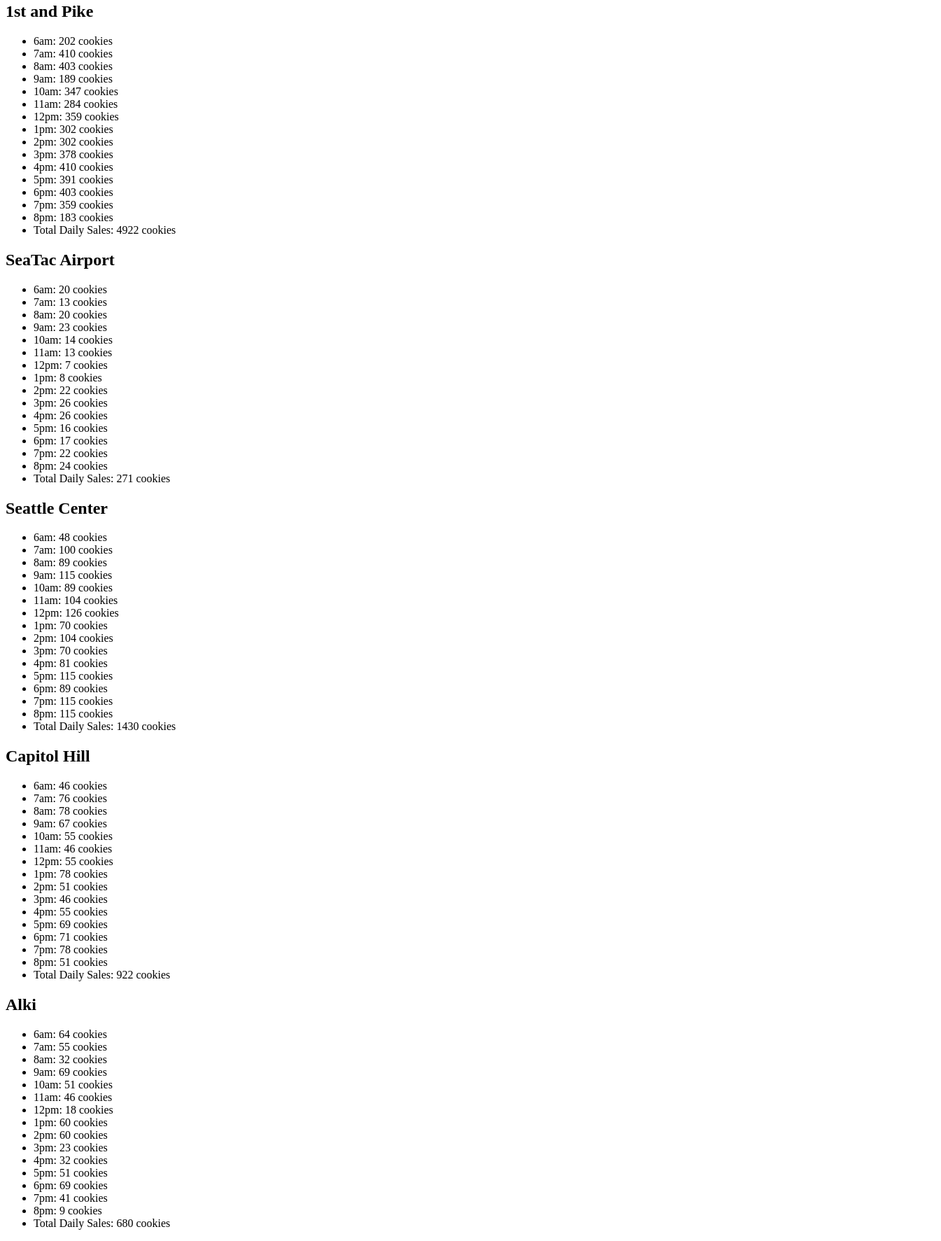
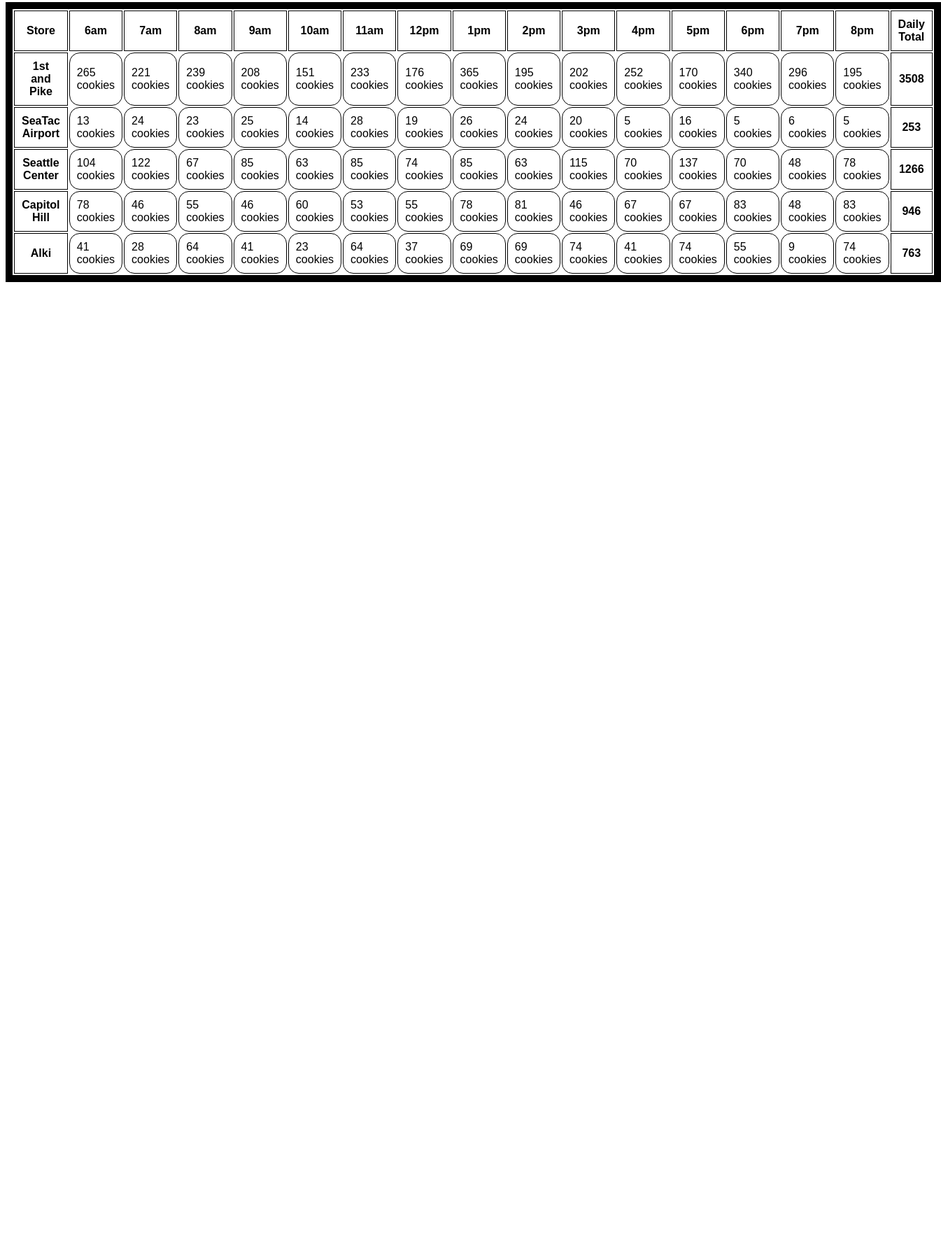
Before and after one commit to ALB37/cookie-stand, a plain HTML site: page sales.html in a window 1280 px wide. Shown: the part 77-1850 px from the top of the page at 70% size, 1345 px wide, since content can reach past the window. After the commit the page ends 800 px from the top, so only its background shows below. Drawn offline with Linux system fonts and the light colour scheme.

Commit message:
Refactored code using constructors instead of literals. Now formatted as a table instead of lists.

```diff
--- a/app.js
+++ b/app.js
@@ -2,163 +2,297 @@
 
 var hours = ['6am', '7am', '8am', '9am', '10am', '11am', '12pm', '1pm', '2pm', '3pm', '4pm', '5pm', '6pm', '7pm', '8pm'];
 
-var pike = {
-  name: 'Pike and 1st',
-  minCust: 23,
-  maxCust: 65,
-  avgCookieSales: 6.3,
-  dailySales: 0,
-  hourlySales: [],
-  hourlyCusts: function(){
-    return Math.floor(Math.random() * (this.maxCust - this.minCust + 1)) + this.minCust;
-  },
-  render: function(){
-    for (var i = 0; i < hours.length; i++){
-      var numCust = this.hourlyCusts();
-      this.hourlySales.push(Math.round(numCust * this.avgCookieSales));
-      this.dailySales += this.hourlySales[i];
-      var liEl = document.createElement('li');
-      liEl.textContent = hours[i] + ': ' + this.hourlySales[i] + ' cookies';
-      var pikeUl = document.getElementById('pike');
-      pikeUl.appendChild(liEl);
-      //console.log(hours[i] + ': ' + this.hourlyCusts());
-    }
-  },
-  total: function(){
-    // console.log(this.dailySales);
-    // console.log(this.avgCookieSales);
-    // var totalSales = Math.round(this.dailySales);
-    var liEl = document.createElement('li');
-    liEl.textContent = 'Total Daily Sales: ' + this.dailySales + ' cookies';
-    var pikeUl = document.getElementById('pike');
-    pikeUl.appendChild(liEl);
+
+var allStores = [];
+
+var storeTable = document.getElementById('store');
+
+function makeHeaderRow() {
+  var trEl = document.createElement('tr');
+
+  var thEl = document.createElement('th');
+  thEl.textContent = 'Store';
+  trEl.appendChild(thEl);
+
+  for (var i in hours) {
+    thEl = document.createElement('th');
+    thEl.textContent = hours[i];
+    trEl.appendChild(thEl);
+  }
+
+  thEl = document.createElement('th');
+  thEl.textContent = 'Daily Total';
+  trEl.appendChild(thEl);
+
+  storeTable.appendChild(trEl);
+}
+
+makeHeaderRow();
+
+function Store(name, minCust, maxCust, avgCookieSales, el){
+  this.name = name;
+  this.minCust = minCust;
+  this.maxCust = maxCust;
+  this.avgCookieSales = avgCookieSales;
+  this.dailySales = 0;
+  this.hourlySales = [];
+  this.el = el;
+  allStores.push(this);
+}
+
+Store.prototype.hourlyCusts = function(){
+  return Math.floor(Math.random() * (this.maxCust - this.minCust + 1)) + this.minCust;
+};
+
+Store.prototype.hourlyTrans = function(){
+  for (var i in hours){
+    var numCust = this.hourlyCusts();
+    this.hourlySales.push(Math.round(numCust * this.avgCookieSales));
   }
 };
-// pike.render();
 
-var seaTac = {
-  name: 'SeaTac Airport',
-  minCust: 3,
-  maxCust: 24,
-  avgCookieSales: 1.2,
-  dailySales: 0,
-  hourlySales: [],
-  hourlyCusts: function(){
-    return Math.floor(Math.random() * (this.maxCust - this.minCust + 1)) + this.minCust;
-  },
-  render: function(){
-    for (var i = 0; i < hours.length; i++){
-      var numCust = this.hourlyCusts();
-      this.hourlySales.push(Math.round(numCust * this.avgCookieSales));
-      this.dailySales += this.hourlySales[i];
-      var liEl = document.createElement('li');
-      liEl.textContent = hours[i] + ': ' + this.hourlySales[i] + ' cookies';
-      var seaTacUl = document.getElementById('seaTac');
-      seaTacUl.appendChild(liEl);
-    }
-  },
-  total: function(){
-    var liEl = document.createElement('li');
-    liEl.textContent = 'Total Daily Sales: ' + this.dailySales + ' cookies';
-    var seaTacUl = document.getElementById('seaTac');
-    seaTacUl.appendChild(liEl);
+Store.prototype.dailyTrans = function(){
+  for (var i in this.hourlySales){
+    this.dailySales += this.hourlySales[i];
   }
 };
-// seaTac.render();
 
-var seaCntr = {
-  name: 'Seattle Center',
-  minCust: 11,
-  maxCust: 38,
-  avgCookieSales: 3.7,
-  dailySales: 0,
-  hourlySales: [],
-  hourlyCusts: function(){
-    return Math.floor(Math.random() * (this.maxCust - this.minCust + 1)) + this.minCust;
-  },
-  render: function(){
-    for (var i = 0; i < hours.length; i++){
-      var numCust = this.hourlyCusts();
-      this.hourlySales.push(Math.round(numCust * this.avgCookieSales));
-      this.dailySales += this.hourlySales[i];
-      var liEl = document.createElement('li');
-      liEl.textContent = hours[i] + ': ' + this.hourlySales[i] + ' cookies';
-      var seaCntrUl = document.getElementById('seaCntr');
-      seaCntrUl.appendChild(liEl);
-    }
-  },
-  total: function(){
-    var liEl = document.createElement('li');
-    liEl.textContent = 'Total Daily Sales: ' + this.dailySales + ' cookies';
-    var seaCntrUl = document.getElementById('seaCntr');
-    seaCntrUl.appendChild(liEl);
+Store.prototype.render = function(){
+
+  var trEl = document.createElement('tr');
+
+  var thEl = document.createElement('th');
+  thEl.textContent = this.name;
+  trEl.appendChild(thEl);
+
+  for (var i in this.hourlySales) {
+    var tdEl = document.createElement('td');
+    tdEl.textContent = this.hourlySales[i] + ' cookies';
+    trEl.appendChild(tdEl);
   }
+
+  thEl = document.createElement('th');
+  thEl.textContent = this.dailySales;
+  trEl.appendChild(thEl);
+
+  storeTable.appendChild(trEl);
 };
-// seaCntr.render();
 
-var capHill = {
-  name: 'Capitol Hill',
-  minCust: 20,
-  maxCust: 38,
-  avgCookieSales: 2.3,
-  dailySales: 0,
-  hourlySales: [],
-  hourlyCusts: function(){
-    return Math.floor(Math.random() * (this.maxCust - this.minCust + 1)) + this.minCust;
-  },
-  render: function(){
-    for (var i = 0; i < hours.length; i++){
-      var numCust = this.hourlyCusts();
-      this.hourlySales.push(Math.round(numCust * this.avgCookieSales));
-      this.dailySales += this.hourlySales[i];
-      var liEl = document.createElement('li');
-      liEl.textContent = hours[i] + ': ' + this.hourlySales[i] + ' cookies';
-      var capHillUl = document.getElementById('capHill');
-      capHillUl.appendChild(liEl);
-    }
-  },
-  total: function(){
-    var liEl = document.createElement('li');
-    liEl.textContent = 'Total Daily Sales: ' + this.dailySales + ' cookies';
-    var capHillUl = document.getElementById('capHill');
-    capHillUl.appendChild(liEl);
-  }
-};
-// capHill.render();
+// Store.prototype.render = function(){
+//   for (var j in allStores){
+//     var trEl = document.createElement('tr');
+//
+//     var thEl = document.createElement('th');
+//     thEl.textContent = this.name;
+//     trEl.appendChild(thEl);
+//
+//     for (var i in hours) {
+//       var numCust = this.hourlyCusts();
+//       this.hourlySales.push(Math.round(numCust * this.avgCookieSales));
+//       this.dailySales += this.hourlySales[i];
+//       var tdEl = document.createElement('td');
+//       tdEl.textContent = this.hourlySales[i] + ' cookies';
+//       var storeTd = document.getElementById(this.el);
+//       storeTd.appendChild(tdEl);
+//     }
+//     storeTable.appendChild(trEl);
+//   };
+//
+// };
 
-var alki = {
-  name: 'Alki',
-  minCust: 2,
-  maxCust: 16,
-  avgCookieSales: 4.6,
-  dailySales: 0,
-  hourlySales: [],
-  hourlyCusts: function(){
-    return Math.floor(Math.random() * (this.maxCust - this.minCust + 1)) + this.minCust;
-  },
-  render: function(){
-    for (var i = 0; i < hours.length; i++){
-      var numCust = this.hourlyCusts();
-      this.hourlySales.push(Math.round(numCust * this.avgCookieSales));
-      this.dailySales += this.hourlySales[i];
-      var liEl = document.createElement('li');
-      liEl.textContent = hours[i] + ': ' + this.hourlySales[i] + ' cookies';
-      var alkiUl = document.getElementById('alki');
-      alkiUl.appendChild(liEl);
-    }
-  },
-  total: function(){
-    var liEl = document.createElement('li');
-    liEl.textContent = 'Total Daily Sales: ' + this.dailySales + ' cookies';
-    var alkiUl = document.getElementById('alki');
-    alkiUl.appendChild(liEl);
-  }
-};
+new Store('1st and Pike', 23, 65, 6.3, 'pike');
+new Store('SeaTac Airport', 3, 24, 1.2, 'seaTac');
+new Store('Seattle Center', 11, 38, 3.7, 'seaCntr');
+new Store('Capitol Hill', 20, 38, 2.3, 'capHill');
+new Store('Alki', 2, 16, 4.6, 'alki');
+console.log(allStores);
+
+for (var i in allStores){
+  allStores[i].hourlyTrans();
+  allStores[i].dailyTrans();
+  allStores[i].render();
+}
+
+//   var trEl = document.createElement('tr');
+//
+//   var thEl = document.createElement('th');
+//   thEl.textContent = '1st and Pike';
+//   trEl.appendChild(thEl);
+//
+//   for (var i in hours) {
+//     var numCust = this.hourlyCusts();
+//     this.hourlySales.push(Math.round(numCust * this.avgCookieSales));
+//     this.dailySales += this.hourlySales[i];
+//     var tdEl = document.createElement('td');
+//     tdEl.textContent = this.hourlySales[i] + ' cookies';
+//     tdEl.appendChild(thEl);
+//   }
+//
+//   tdEl = document.createElement('th');
+//   tdEl.textContent = 'Daily Total';
+//   trEl.appendChild(tdEl);
+//
+//   storeTable.appendChild(trEl);
+// }
+
+
+// var pike = {
+//   name: 'Pike and 1st',
+//   minCust: 23,
+//   maxCust: 65,
+//   avgCookieSales: 6.3,
+//   dailySales: 0,
+//   hourlySales: [],
+//   hourlyCusts: function(){
+//     return Math.floor(Math.random() * (this.maxCust - this.minCust + 1)) + this.minCust;
+//   },
+//   render: function(){
+//     for (var i = 0; i < hours.length; i++){
+//       var numCust = this.hourlyCusts();
+//       this.hourlySales.push(Math.round(numCust * this.avgCookieSales));
+//       this.dailySales += this.hourlySales[i];
+//       var liEl = document.createElement('li');
+//       liEl.textContent = hours[i] + ': ' + this.hourlySales[i] + ' cookies';
+//       var pikeUl = document.getElementById('pike');
+//       pikeUl.appendChild(liEl);
+//       //console.log(hours[i] + ': ' + this.hourlyCusts());
+//     }
+//   },
+//   total: function(){
+//     // console.log(this.dailySales);
+//     // console.log(this.avgCookieSales);
+//     // var totalSales = Math.round(this.dailySales);
+//     var liEl = document.createElement('li');
+//     liEl.textContent = 'Total Daily Sales: ' + this.dailySales + ' cookies';
+//     var pikeUl = document.getElementById('pike');
+//     pikeUl.appendChild(liEl);
+//   }
+// };
+// // pike.render();
+//
+// var seaTac = {
+//   name: 'SeaTac Airport',
+//   minCust: 3,
+//   maxCust: 24,
+//   avgCookieSales: 1.2,
+//   dailySales: 0,
+//   hourlySales: [],
+//   hourlyCusts: function(){
+//     return Math.floor(Math.random() * (this.maxCust - this.minCust + 1)) + this.minCust;
+//   },
+//   render: function(){
+//     for (var i = 0; i < hours.length; i++){
+//       var numCust = this.hourlyCusts();
+//       this.hourlySales.push(Math.round(numCust * this.avgCookieSales));
+//       this.dailySales += this.hourlySales[i];
+//       var liEl = document.createElement('li');
+//       liEl.textContent = hours[i] + ': ' + this.hourlySales[i] + ' cookies';
+//       var seaTacUl = document.getElementById('seaTac');
+//       seaTacUl.appendChild(liEl);
+//     }
+//   },
+//   total: function(){
+//     var liEl = document.createElement('li');
+//     liEl.textContent = 'Total Daily Sales: ' + this.dailySales + ' cookies';
+//     var seaTacUl = document.getElementById('seaTac');
+//     seaTacUl.appendChild(liEl);
+//   }
+// };
+// // seaTac.render();
+//
+// var seaCntr = {
+//   name: 'Seattle Center',
+//   minCust: 11,
+//   maxCust: 38,
+//   avgCookieSales: 3.7,
+//   dailySales: 0,
+//   hourlySales: [],
+//   hourlyCusts: function(){
+//     return Math.floor(Math.random() * (this.maxCust - this.minCust + 1)) + this.minCust;
+//   },
+//   render: function(){
+//     for (var i = 0; i < hours.length; i++){
+//       var numCust = this.hourlyCusts();
+//       this.hourlySales.push(Math.round(numCust * this.avgCookieSales));
+//       this.dailySales += this.hourlySales[i];
+//       var liEl = document.createElement('li');
+//       liEl.textContent = hours[i] + ': ' + this.hourlySales[i] + ' cookies';
+//       var seaCntrUl = document.getElementById('seaCntr');
+//       seaCntrUl.appendChild(liEl);
+//     }
+//   },
+//   total: function(){
+//     var liEl = document.createElement('li');
+//     liEl.textContent = 'Total Daily Sales: ' + this.dailySales + ' cookies';
+//     var seaCntrUl = document.getElementById('seaCntr');
+//     seaCntrUl.appendChild(liEl);
+//   }
+// };
+// // seaCntr.render();
+//
+// var capHill = {
+//   name: 'Capitol Hill',
+//   minCust: 20,
+//   maxCust: 38,
+//   avgCookieSales: 2.3,
+//   dailySales: 0,
+//   hourlySales: [],
+//   hourlyCusts: function(){
+//     return Math.floor(Math.random() * (this.maxCust - this.minCust + 1)) + this.minCust;
+//   },
+//   render: function(){
+//     for (var i = 0; i < hours.length; i++){
+//       var numCust = this.hourlyCusts();
+//       this.hourlySales.push(Math.round(numCust * this.avgCookieSales));
+//       this.dailySales += this.hourlySales[i];
+//       var liEl = document.createElement('li');
+//       liEl.textContent = hours[i] + ': ' + this.hourlySales[i] + ' cookies';
+//       var capHillUl = document.getElementById('capHill');
+//       capHillUl.appendChild(liEl);
+//     }
+//   },
+//   total: function(){
+//     var liEl = document.createElement('li');
+//     liEl.textContent = 'Total Daily Sales: ' + this.dailySales + ' cookies';
+//     var capHillUl = document.getElementById('capHill');
+//     capHillUl.appendChild(liEl);
+//   }
+// };
+// // capHill.render();
+//
+// var alki = {
+//   name: 'Alki',
+//   minCust: 2,
+//   maxCust: 16,
+//   avgCookieSales: 4.6,
+//   dailySales: 0,
+//   hourlySales: [],
+//   hourlyCusts: function(){
+//     return Math.floor(Math.random() * (this.maxCust - this.minCust + 1)) + this.minCust;
+//   },
+//   render: function(){
+//     for (var i = 0; i < hours.length; i++){
+//       var numCust = this.hourlyCusts();
+//       this.hourlySales.push(Math.round(numCust * this.avgCookieSales));
+//       this.dailySales += this.hourlySales[i];
+//       var liEl = document.createElement('li');
+//       liEl.textContent = hours[i] + ': ' + this.hourlySales[i] + ' cookies';
+//       var alkiUl = document.getElementById('alki');
+//       alkiUl.appendChild(liEl);
+//     }
+//   },
+//   total: function(){
+//     var liEl = document.createElement('li');
+//     liEl.textContent = 'Total Daily Sales: ' + this.dailySales + ' cookies';
+//     var alkiUl = document.getElementById('alki');
+//     alkiUl.appendChild(liEl);
+//   }
+// };
 // alki.render();
 
-var locations = [pike, seaTac, seaCntr, capHill, alki];
+// var locations = [pike, seaTac, seaCntr, capHill, alki];
 
-for (var i in locations){
-  locations[i].render();
-  locations[i].total();
-}
+// for (var i in allStores){
+//   allStores[i].render();
+// allStores[i].total();
+// }
--- a/sales.html
+++ b/sales.html
@@ -3,11 +3,15 @@
   <head>
     <meta charset="utf-8">
     <title>Salmon Cookies Sales</title>
+    <link href="salesstyle.css" rel="stylesheet">
   </head>
   <body>
     <h1>Salmon Cookies Sales</h1>
 
-    <h2>1st and Pike</h2>
+    <table id="store">
+    </table>
+
+    <!-- <h2>1st and Pike</h2>
     <ul id="pike"></ul>
 
     <h2>SeaTac Airport</h2>
@@ -20,7 +24,7 @@
     <ul id="capHill"></ul>
 
     <h2>Alki</h2>
-    <ul id="alki"></ul>
+    <ul id="alki"></ul> -->
 
     <script src="app.js"></script>
   </body>
--- /dev/null
+++ b/salesstyle.css
@@ -0,0 +1,27 @@
+* {
+  font-family: 'Arial';
+}
+
+body {
+  background: #fff;
+  /*padding: 10px;*/
+}
+
+table {
+	border: 10px solid black;
+}
+
+td {
+	padding: 10px;
+	border-radius: 15px;
+  border: 1px solid black;
+  background: white;
+  padding: 10px;
+}
+
+th {
+	background-color: white;
+	color: black;
+  border: 1px solid black;
+  padding: 10px;
+}
```
